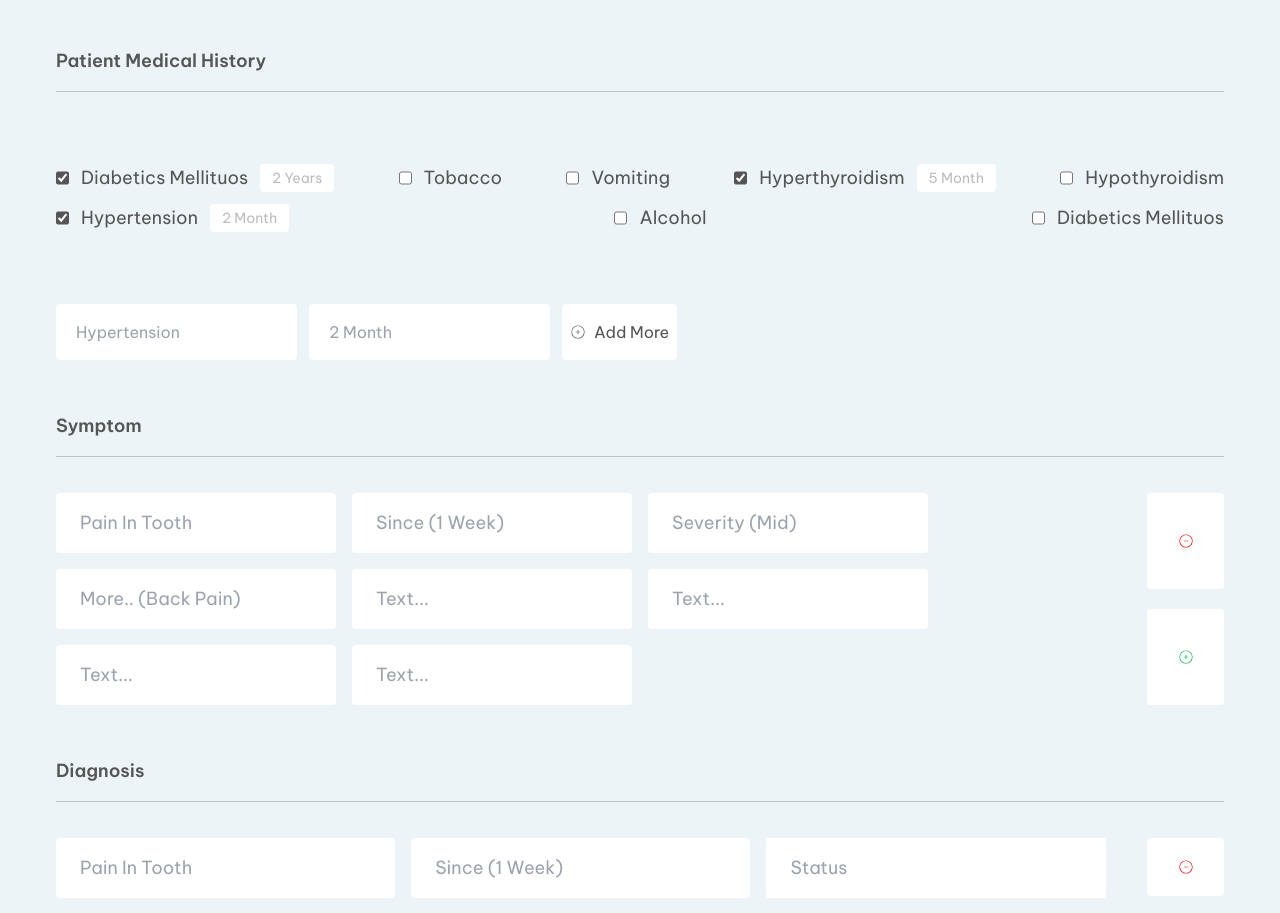
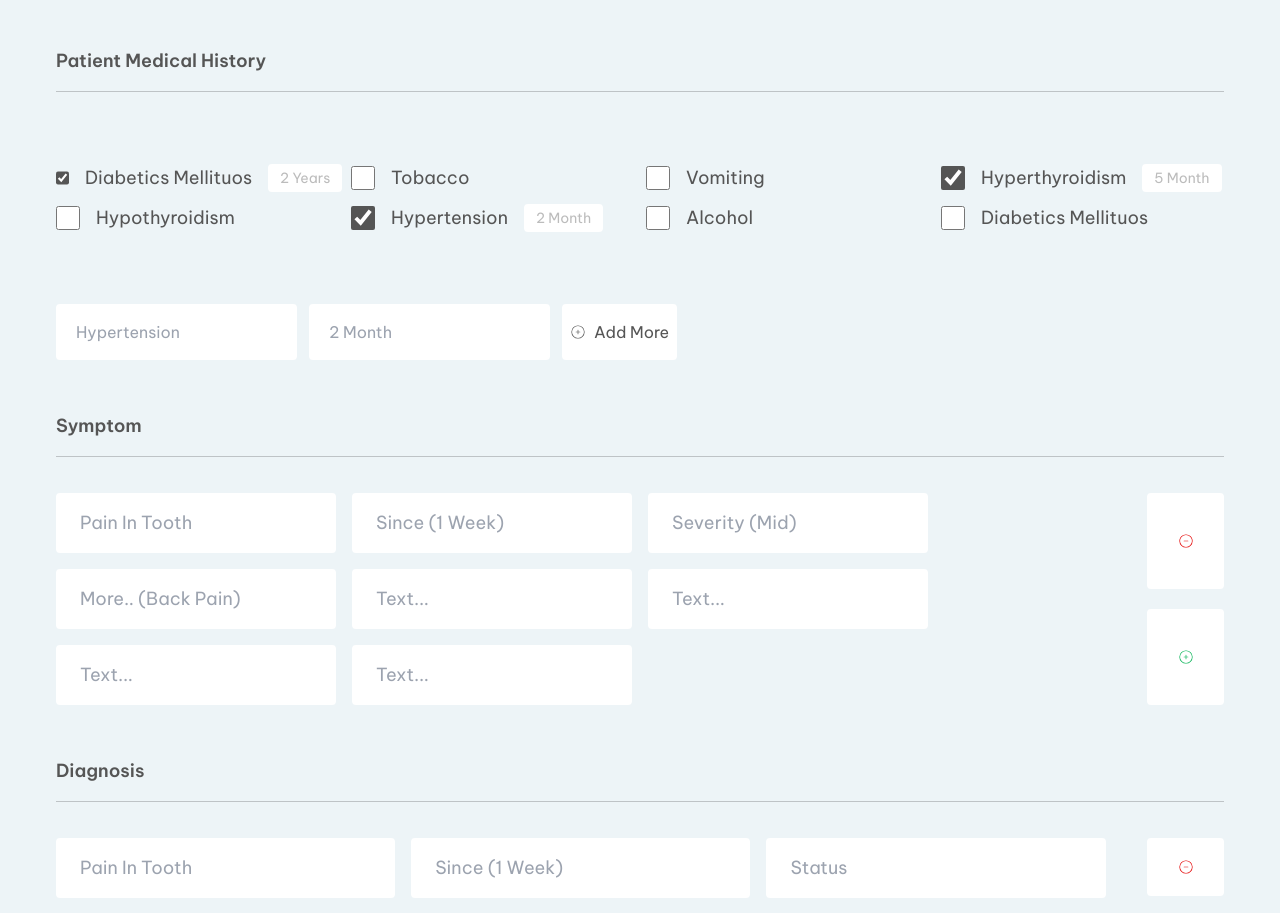
Before and after one commit to therebootai/democlinicsofwarefrontend, a React (Vite) app: page /prescription/add in a window 1280 px wide. Shown: the part 1240-2153 px from the top of the page. Built offline with nearby package versions, Linux system fonts and the light colour scheme.

Commit message:
modified

```diff
--- a/src/pages/doctos/Dashboard.jsx
+++ b/src/pages/doctos/Dashboard.jsx
@@ -71,14 +71,14 @@ const Dashboard = () => {
         <div>
           <PerformanceComponent />
         </div>
-        <div className="flex flex-col xlg:flex-row gap-6 justify-between">
-          <div className="bg-white rounded boxsh flex items-center justify-center w-full">
+        <div className="flex flex-col w-full lg:flex-row gap-4 justify-between overflow-x-hidden p-4 ">
+          <div className="bg-white rounded boxsh flex items-center justify-center w-full lg:w-[50%] xlg:w-[50%]">
             <GaugeChart
               icon={<BsPeople className="size-6 text-custom-orange" />}
               text={"Monthly Patients"}
             />
           </div>
-          <div className="bg-white rounded boxsh flex items-center justify-center w-full">
+          <div className="bg-white rounded boxsh flex items-center justify-center w-full lg:w-[50%] xlg:w-[50%]">
             <GaugeChart
               icon={<BsGraphUpArrow className="size-6 text-custom-orange" />}
               text={"Payments"}
--- a/src/pages/prescription/AddNewPrescription.jsx
+++ b/src/pages/prescription/AddNewPrescription.jsx
@@ -407,15 +407,15 @@ const AddNewPrescription = () => {
             <h1 className="text-custom-gray text-lg xl:text-xl font-semibold py-4 border-b border-black/20">
               Patient Medical History
             </h1>
-            <div className="py-9 flex gap-3 justify-between flex-wrap">
+            <div className="py-9 grid grid-cols-4 gap-3  ">
               {medicalHistory.map((data, index) => (
-                <div className="flex gap-3 items-center" key={index}>
+                <div className="flex gap-4 items-center" key={index}>
                   <input
                     type="checkbox"
                     name=""
                     id={data.id}
                     checked={data.check}
-                    className="size-full accent-custom-gray cursor-pointer"
+                    className="size-6 accent-custom-gray cursor-pointer"
                   />
                   <label
                     htmlFor={data.id}
```
